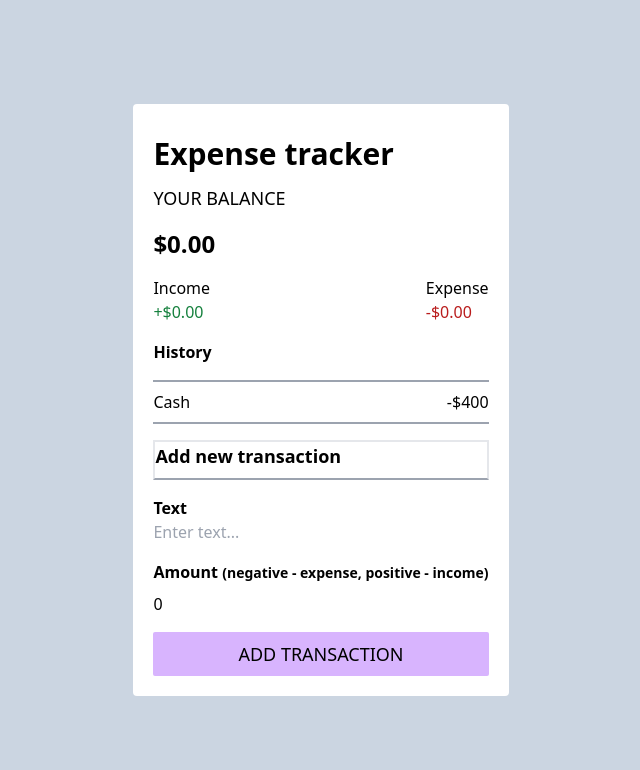
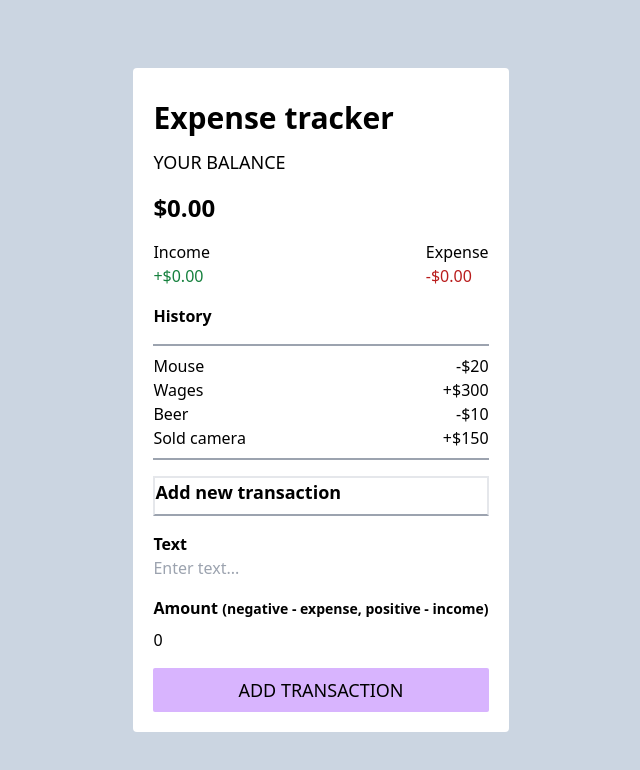
Before and after one commit to jakewarrenblack/react-expense-tracker, a React (Create React App) app: page / in a window 1280 px wide. Shown: the top 770 px of the page, without its empty margins (319-959 px from the left). Built offline with nearby package versions, Linux system fonts and the light colour scheme.

Commit message:
Create Transaction component, which receives data from global context

```diff
--- /dev/null
+++ b/src/components/Transaction.tsx
@@ -0,0 +1,20 @@
+import { Transaction as TransactionType } from "../context/GlobalState";
+
+export const Transaction = ({
+  transaction,
+}: {
+  transaction: TransactionType;
+}) => {
+  const sign = transaction.amount < 0 ? "-" : "+";
+
+  // using math abs to make it always positive
+  return (
+    <li className="flex justify-between">
+      {transaction.text}
+      <span>
+        {sign}${Math.abs(transaction.amount)}
+      </span>
+      {/* <button>x</button> */}
+    </li>
+  );
+};
--- a/src/components/TransactionList.tsx
+++ b/src/components/TransactionList.tsx
@@ -1,21 +1,18 @@
 import { useContext } from "react";
 import { GlobalContext } from "../context/GlobalState";
+import { Transaction } from "./Transaction";
 
 export const TransactionList = () => {
   // Can now get access to our global state
-  const context = useContext(GlobalContext);
+  const { transactions } = useContext(GlobalContext);
 
   return (
     <>
       <h3 className="font-semibold">History</h3>
       <ul className="list border-y-2 border-gray-400 py-2">
-        <li className="flex justify-between">
-          Cash
-          <span>-$400</span>
-          {/* <button className="border bg-red-700 text-white border-none rounded-lg h-min w-4">
-            x
-          </button> */}
-        </li>
+        {transactions.map((transaction) => (
+          <Transaction key={transaction.id} transaction={transaction} />
+        ))}
       </ul>
     </>
   );
```
